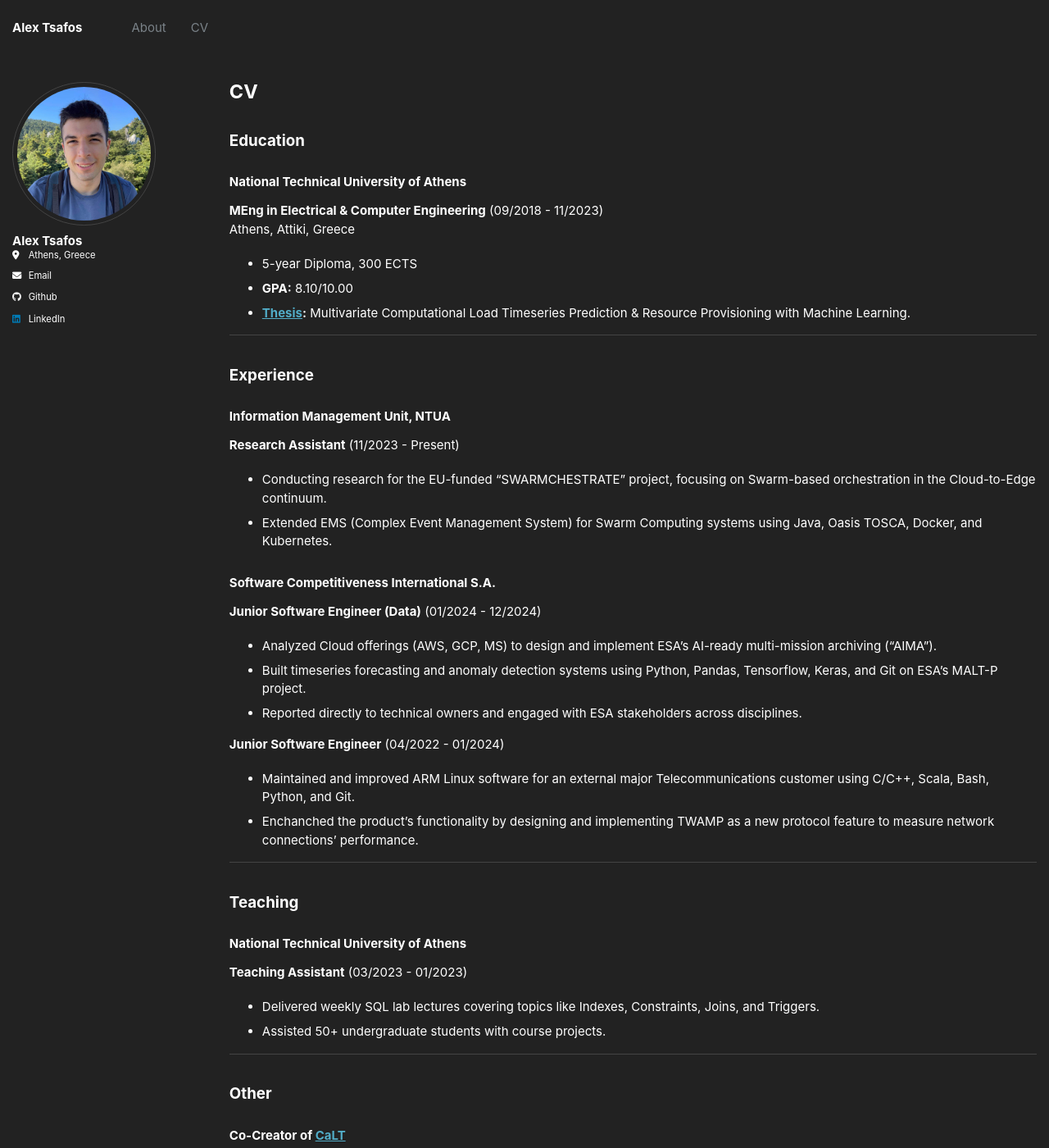
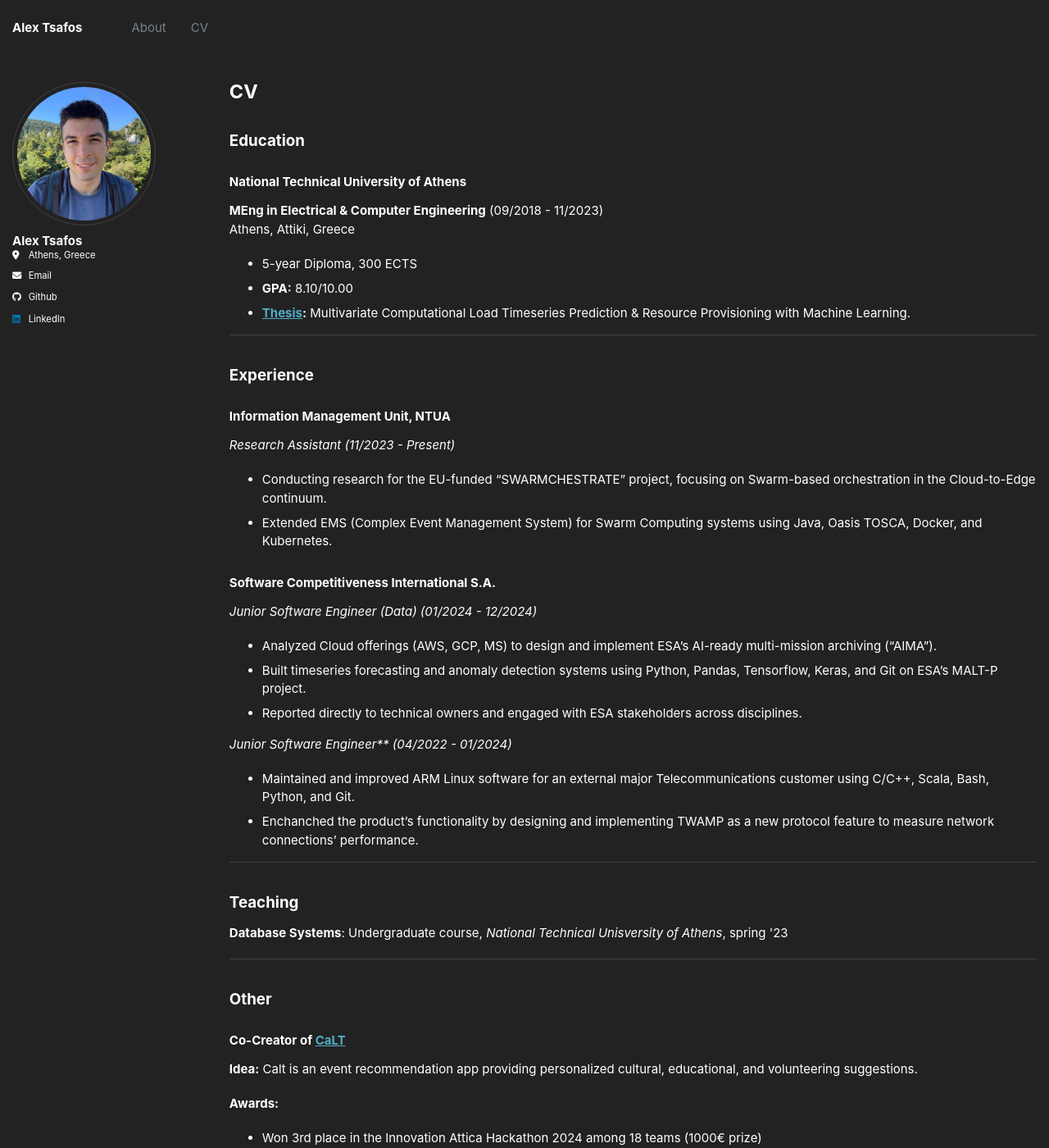
Before and after one commit to alextsaf/alextsaf.github.io, a Jekyll site: the page built from _pages/cv.md, in a window 1280 px wide and 1400 px high. Shown: the whole window at 82% size. Built offline with Jekyll 4.4.1, drawn with Linux system fonts in a browser that asks for light colours.

Commit message:
Configured teaching

```diff
--- a/_includes/archive-single-cv.html
+++ b/_includes/archive-single-cv.html
@@ -14,7 +14,7 @@
 
 <div class="{{ include.type | default: "list" }}__item">
   <article class="archive__item" itemscope itemtype="http://schema.org/CreativeWork">
-    <li>
+    <!-- <li> -->
     {% if include.type == "grid" and teaser %}
       <div class="archive__item-teaser">
         <img src=
@@ -26,17 +26,24 @@
           alt="">
       </div>
     {% endif %}
-    <h3 class="archive__item-title" itemprop="headline">
+    <!-- <h3 class="archive__item-title" itemprop="headline">
       {% if post.link %}
         <a href="{{ post.link }}">{{ title }}</a> <a href="{{ base_path }}{{ post.url }}" rel="permalink"><i class="fa fa-link" aria-hidden="true" title="permalink"></i><span class="sr-only">Permalink</span></a>
       {% else %}
         <a href="{{ base_path }}{{ post.url }}" rel="permalink">{{ title }}</a>
       {% endif %}
-    </h3>
+    </h3> -->
     {% if post.read_time %}
       <p class="page__meta"><i class="fa fa-clock-o" aria-hidden="true"></i> {% include read-time.html %}</p>
     {% endif %}
+    {% if post.collection == 'teaching' %}
+      <p> <strong>Database Systems</strong>: {{ post.type }}, <i>{{ post.venue }}</i>, {{post.semester}}  {{ post.year}}</p>
+    {% elsif post.collection == 'publications' %}
+      <p>Published in <i>{{ post.venue }}</i>, {{ post.date | default: "1900-01-01" | date: "%Y" }} </p>
+    {% elsif post.date %}
+     <p class="page__date"><strong><i class="fa fa-fw fa-calendar" aria-hidden="true"></i> {{ site.data.ui-text[site.locale].date_label | default: "Published:" }}</strong> <time datetime="{{ post.date | default: "1900-01-01" | date_to_xmlschema }}">{{ post.date | default: "1900-01-01" | date: "%B %d, %Y" }}</time></p>
+    {% endif %}
     {% if post.venue%}<p class="archive__item-excerpt" itemprop="description">{{ post.citation }}</p> {% endif %}
-    </li>
+    <!-- </li> -->
  </article>
 </div>
--- a/_includes/archive-single.html
+++ b/_includes/archive-single.html
@@ -39,7 +39,7 @@
     {% endif %}
 
         {% if post.collection == 'teaching' %}
-          <p> {{ post.type }}, <i>{{ post.venue }}</i>, {{ post.date | default: "1900-01-01" | date: "%Y" }} </p>
+          <p> {{ post.type }}, <i>{{ post.venue }}</i>, {{ post.year}} {{post.semester}} semester </p>
         {% elsif post.collection == 'publications' %}
           <p>Published in <i>{{ post.venue }}</i>, {{ post.date | default: "1900-01-01" | date: "%Y" }} </p>
         {% elsif post.date %}
--- a/_pages/cv.md
+++ b/_pages/cv.md
@@ -26,17 +26,17 @@ Athens, Attiki, Greece
 ## Experience
 
 ### Information Management Unit, NTUA
-**Research Assistant** (11/2023 - Present)
+<i>Research Assistant (11/2023 - Present)  </i>
 - Conducting research for the EU-funded "SWARMCHESTRATE" project, focusing on Swarm-based orchestration in the Cloud-to-Edge continuum.
 - Extended EMS (Complex Event Management System) for Swarm Computing systems using Java, Oasis TOSCA, Docker, and Kubernetes.
 
 ### Software Competitiveness International S.A.
-**Junior Software Engineer (Data)** (01/2024 - 12/2024)
+<i>Junior Software Engineer (Data) (01/2024 - 12/2024)  </i>
 - Analyzed Cloud offerings (AWS, GCP, MS) to design and implement ESA's AI-ready multi-mission archiving ("AIMA").
 - Built timeseries forecasting and anomaly detection systems using Python, Pandas, Tensorflow, Keras, and Git on ESA's MALT-P project.
 - Reported directly to technical owners and engaged with ESA stakeholders across disciplines.
 
-**Junior Software Engineer** (04/2022 - 01/2024)
+<i>Junior Software Engineer** (04/2022 - 01/2024)  </i>
 - Maintained and improved ARM Linux software for an external major Telecommunications customer using C/C++, Scala, Bash, Python, and Git.
 - Enchanched the product's functionality by designing and implementing TWAMP as a new protocol feature to measure network connections' performance.
 
@@ -45,10 +45,15 @@ Athens, Attiki, Greece
 
 ## Teaching
 
-### National Technical University of Athens
-**Teaching Assistant** (03/2023 - 01/2023)
+  {% for post in site.teaching reversed %}
+    {% include archive-single-cv.html %}
+  {% endfor %}
+
+
+<!-- ### National Technical University of Athens
+**Teaching Assistant** (03/2023 - 06/2023)
 - Delivered weekly SQL lab lectures covering topics like Indexes, Constraints, Joins, and Triggers.
-- Assisted 50+ undergraduate students with course projects.
+- Assisted 50+ undergraduate students with course projects.   -->
 
 ---
 
@@ -72,26 +77,3 @@ Athens, Attiki, Greece
 
 ## Languages
 Greek (Native), English (Fluent), German (Basic)
-
-<!--
-Publications
-======
-  <ul>{% for post in site.publications reversed %}
-    {% include archive-single-cv.html %}
-  {% endfor %}</ul>
-
-Talks
-======
-  <ul>{% for post in site.talks reversed %}
-    {% include archive-single-talk-cv.html  %}
-  {% endfor %}</ul>
-
-Teaching
-======
-  <ul>{% for post in site.teaching reversed %}
-    {% include archive-single-cv.html %}
-  {% endfor %}</ul>
-
-Service and leadership
-======
-* Currently signed in to 43 different slack teams -->
--- /dev/null
+++ b/_teaching/2023-spring-db-ntua.md
@@ -0,0 +1,14 @@
+---
+title: "Database Systems"
+collection: teaching
+type: "Undergraduate course"
+permalink: /teaching/ntua-db
+venue: "National Technical Unisversity of Athens"
+year: "'23"
+semester: "spring"
+location: "Athens, Greece"
+---
+
+Teaching assistant for the course's lab:
+- Delivered weekly SQL lab lectures covering topics like Indexes, Constraints, Joins, and Triggers.
+- Assisted 50+ undergraduate students with course projects.
```
Also changed, not shown: _teaching/2014-spring-teaching-1.md (deleted, +0 -20 lines), _teaching/2015-spring-teaching-2.md (deleted, +0 -20 lines).
